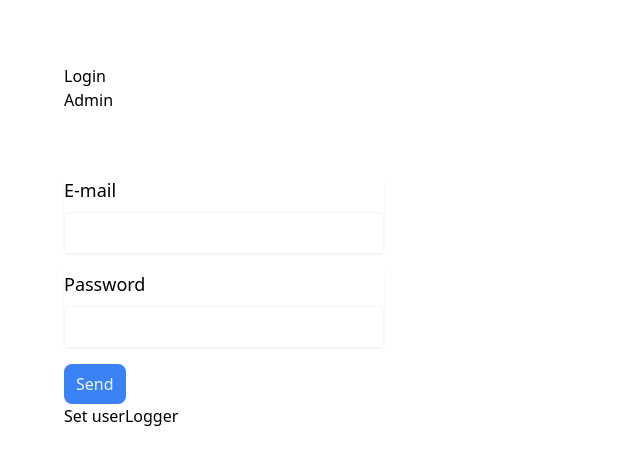
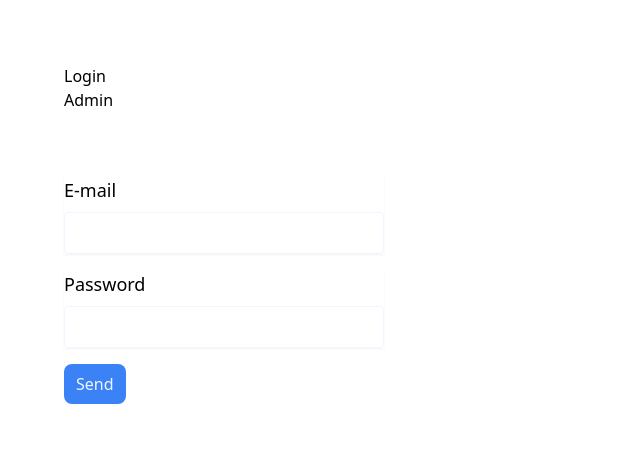
Before and after one commit to Citingdude/vibefusion-front-end, a Nuxt app: page /login in a window 1280 px wide. Shown: the top 464 px of the page, without its empty margins (0-640 px from the left). Built offline with nearby package versions, Linux system fonts and the light colour scheme.

Commit message:
Remove test buttons

```diff
--- a/pages/login.vue
+++ b/pages/login.vue
@@ -45,9 +45,6 @@
         </button>
       </form>
     </div>
-
-    <button @click="setUser()">Set user</button>
-    <button @click="logger()">Logger</button>
   </div>
 </template>
 
```
